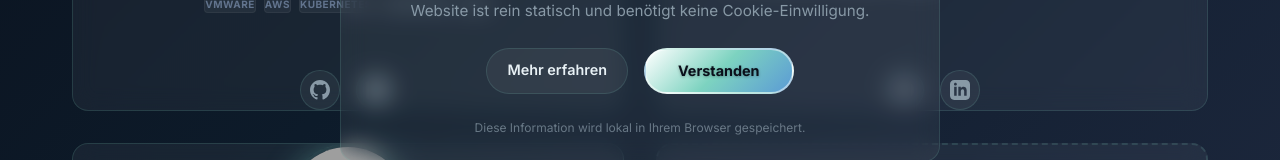
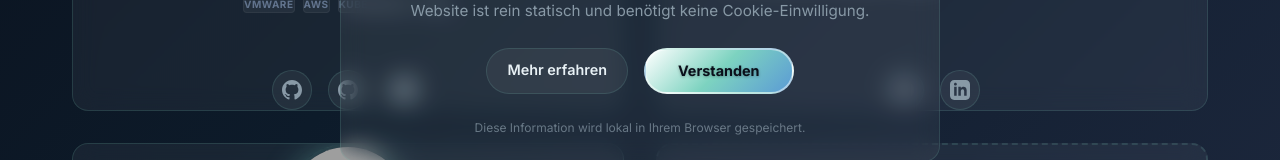
Before and after one commit to foozy74/thesolution.at, a Next.js app: page /team in a window 1280 px wide. Shown: the part 606-766 px from the top of the page. Built offline with nearby package versions, Linux system fonts and the light colour scheme; grey boxes are pictures that could not be loaded.

Commit message:
feat: more github icons

```diff
--- a/app/team/TeamContent.tsx
+++ b/app/team/TeamContent.tsx
@@ -7,10 +7,11 @@ const teamMembers = [
     name: "Jürgen Müller",
     role: "Founder & Senior Cloud Architect",
     bio: "25+ Jahre Erfahrung in Datacenter-Virtualisierung, AWS Multicloud und AI-Lösungen.",
-    skills: ["VMware", "AWS", "Kubernetes", "Terraform", "AI/ML"],
+    skills: ["VMware", "AWS", "Kubernetes", "AI/ML"],
     avatar: "https://ui-avatars.com/api/?name=Jürgen+Müller&background=5b9bd5&color=fff&size=256",
-    github: "#",
-    linkedin: "#",
+    github: "https://github.com/foozy74",
+    github2: "https://github.com/jmueller-bit",
+    linkedin: "https://www.linkedin.com/in/jürgen-müller-b4792a57",
   },
   {
     name: "Moritz Müller",
@@ -273,6 +274,40 @@ function TeamCard({ member }: { member: typeof teamMembers[0] }) {
             <path d="M12 0c-6.626 0-12 5.373-12 12 0 5.302 3.438 9.8 8.207 11.387.599.111.793-.261.793-.577v-2.234c-3.338.726-4.033-1.416-4.033-1.416-.546-1.387-1.333-1.756-1.333-1.756-1.089-.745.083-.729.083-.729 1.205.084 1.839 1.237 1.839 1.237 1.07 1.834 2.807 1.304 3.492.997.107-.775.418-1.305.762-1.604-2.665-.305-5.467-1.334-5.467-5.931 0-1.311.469-2.381 1.236-3.221-.124-.303-.535-1.524.117-3.176 0 0 1.008-.322 3.301 1.23.957-.266 1.983-.399 3.003-.404 1.02.005 2.047.138 3.006.404 2.291-1.552 3.297-1.23 3.297-1.23.653 1.653.242 2.874.118 3.176.77.84 1.235 1.911 1.235 3.221 0 4.609-2.807 5.624-5.479 5.921.43.372.823 1.102.823 2.222v3.293c0 .319.192.694.801.576 4.765-1.589 8.199-6.086 8.199-11.386 0-6.627-5.373-12-12-12z" />
           </svg>
         </a>
+        {"github2" in member && member.github2 && (
+          <a
+            href={member.github2 as string}
+            target="_blank"
+            rel="noopener noreferrer"
+            style={{
+              color: "var(--text-secondary)",
+              transition: "all 0.3s ease",
+              display: "flex",
+              alignItems: "center",
+              justifyContent: "center",
+              width: "40px",
+              height: "40px",
+              borderRadius: "50%",
+              background: "rgba(255, 255, 255, 0.05)",
+              border: "1px solid var(--glass-border)",
+            }}
+            onMouseEnter={(e) => {
+              e.currentTarget.style.color = "var(--accent-purple, #a855f7)";
+              e.currentTarget.style.background = "rgba(168, 85, 247, 0.2)";
+              e.currentTarget.style.borderColor = "var(--accent-purple, #a855f7)";
+            }}
+            onMouseLeave={(e) => {
+              e.currentTarget.style.color = "var(--text-secondary)";
+              e.currentTarget.style.background = "rgba(255, 255, 255, 0.05)";
+              e.currentTarget.style.borderColor = "var(--glass-border)";
+            }}
+            aria-label={`${member.name} GitHub 2`}
+          >
+            <svg width="20" height="20" fill="currentColor" viewBox="0 0 24 24">
+              <path d="M12 0c-6.626 0-12 5.373-12 12 0 5.302 3.438 9.8 8.207 11.387.599.111.793-.261.793-.577v-2.234c-3.338.726-4.033-1.416-4.033-1.416-.546-1.387-1.333-1.756-1.333-1.756-1.089-.745.083-.729.083-.729 1.205.084 1.839 1.237 1.839 1.237 1.07 1.834 2.807 1.304 3.492.997.107-.775.418-1.305.762-1.604-2.665-.305-5.467-1.334-5.467-5.931 0-1.311.469-2.381 1.236-3.221-.124-.303-.535-1.524.117-3.176 0 0 1.008-.322 3.301 1.23.957-.266 1.983-.399 3.003-.404 1.02.005 2.047.138 3.006.404 2.291-1.552 3.297-1.23 3.297-1.23.653 1.653.242 2.874.118 3.176.77.84 1.235 1.911 1.235 3.221 0 4.609-2.807 5.624-5.479 5.921.43.372.823 1.102.823 2.222v3.293c0 .319.192.694.801.576 4.765-1.589 8.199-6.086 8.199-11.386 0-6.627-5.373-12-12-12z" />
+            </svg>
+          </a>
+        )}
         <a
           href={member.linkedin}
           target="_blank"
```
